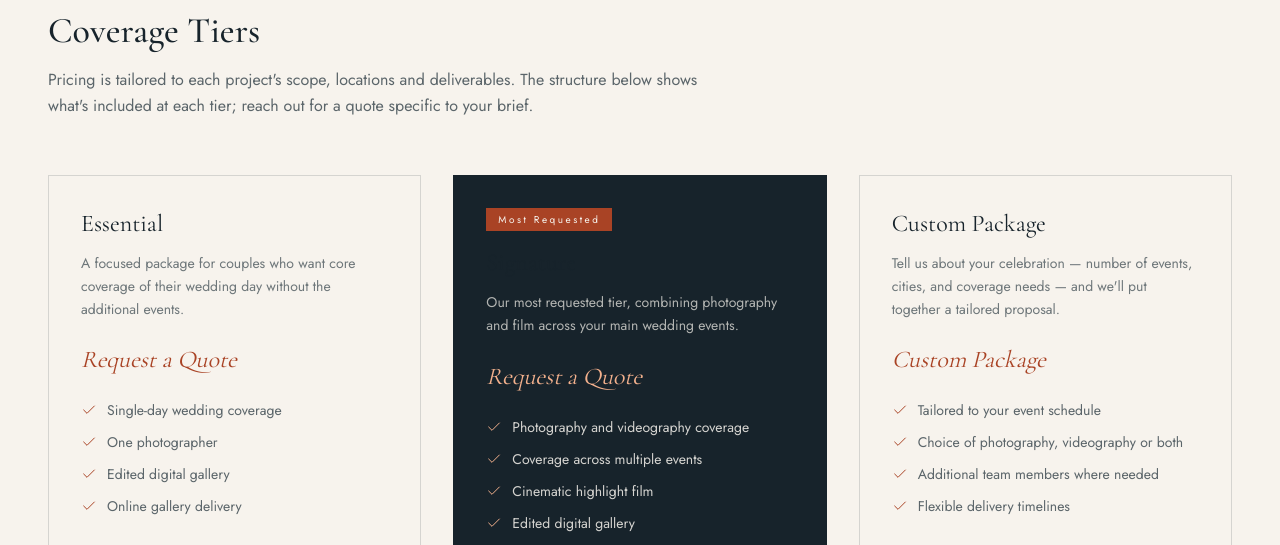
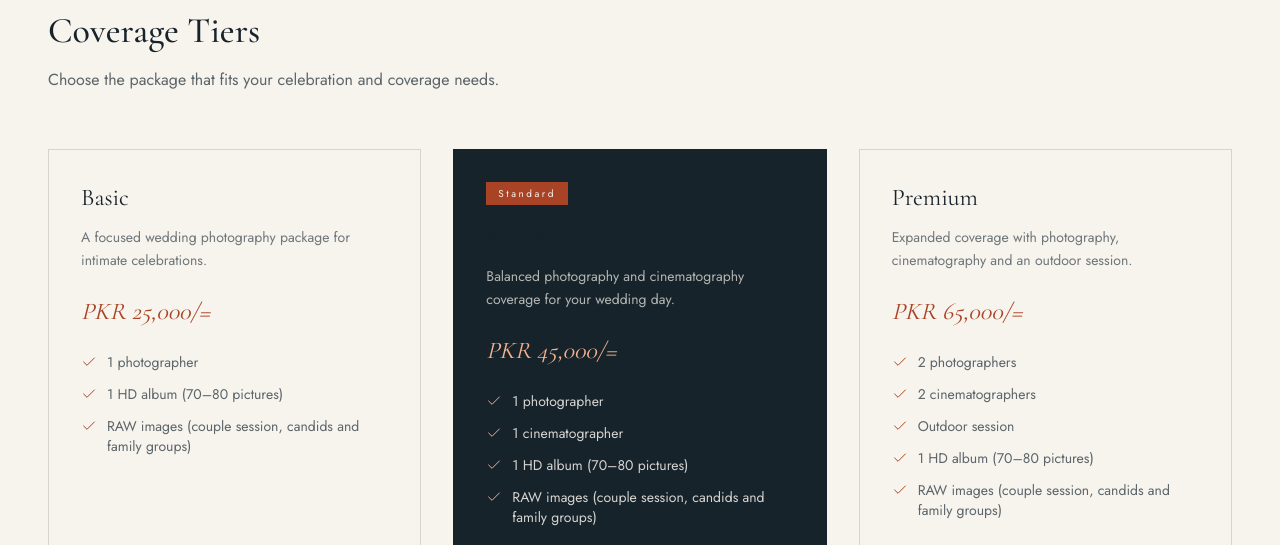
Before and after one commit to waqas588/hb-studio-weddings, a Next.js app: page /packages in a window 1280 px wide. Shown: the part 255-800 px from the top of the page. Built offline with nearby package versions, Linux system fonts and the light colour scheme; no server answers.

Commit message:
Update wedding packages and pricing

```diff
--- a/src/app/packages/page.tsx
+++ b/src/app/packages/page.tsx
@@ -9,7 +9,7 @@ import { cn } from "@/lib/utils";
 export const metadata: Metadata = {
   title: "Packages",
   description:
-    "Commercial photography and film package tiers from HB Studio. Request a custom quote for your next project.",
+  "Wedding photography and cinematography packages from HB Studio Weddings.",
   alternates: { canonical: "/packages" },
 };
 
@@ -20,7 +20,7 @@ export default function PackagesPage() {
         <SectionHeading
           kicker="Packages"
           title="Coverage Tiers"
-          description="Pricing is tailored to each project's scope, locations and deliverables. The structure below shows what's included at each tier; reach out for a quote specific to your brief."
+          description="Choose the package that fits your celebration and coverage needs."
         />
 
         <div className="mt-14 grid gap-8 lg:grid-cols-3">
@@ -34,7 +34,7 @@ export default function PackagesPage() {
             >
               {pkg.highlighted && (
                 <span className="mb-4 w-fit bg-gold-dark px-3 py-1 text-[10px] tracking-widest2 text-ivory">
-                  Most Requested
+                  Standard
                 </span>
               )}
               <h2 className="font-display text-2xl">{pkg.name}</h2>
@@ -79,17 +79,12 @@ export default function PackagesPage() {
                 variant={pkg.highlighted ? "secondary" : "ghost"}
                 className="mt-8"
               >
-                Request a Quote
+                Book Now
               </Button>
             </div>
           ))}
         </div>
 
-        <p className="mt-12 max-w-2xl text-sm text-charcoal/60">
-          Note: pricing has not yet been finalized for this site. All tiers
-          currently link to the booking form so a tailored quote can be
-          prepared once real pricing is provided.
-        </p>
       </Container>
     </div>
   );
--- a/src/data/packages.ts
+++ b/src/data/packages.ts
@@ -1,11 +1,7 @@
 /**
  * Package tiers.
  *
- * No real pricing has been supplied yet, so `priceLabel` intentionally
- * reads "Request a Quote" / "Custom Package" throughout. Once real
- * pricing is available, set `price` (e.g. "PKR 150,000") on the
- * relevant tier and update `priceLabel` accordingly — no other files
- * need to change.
+ * Package tiers and pricing supplied by the studio.
  */
 
 export interface PackageTier {
@@ -20,44 +16,40 @@ export interface PackageTier {
 
 export const packages: PackageTier[] = [
   {
-    slug: "essential",
-    name: "Essential",
-    description:
-      "A focused package for couples who want core coverage of their wedding day without the additional events.",
-    priceLabel: "Request a Quote",
+    slug: "basic",
+    name: "Basic",
+    description: "A focused wedding photography package for intimate celebrations.",
+    priceLabel: "PKR 25,000/=",
     features: [
-      "Single-day wedding coverage",
-      "One photographer",
-      "Edited digital gallery",
-      "Online gallery delivery",
+      "1 photographer",
+      "1 HD album (70–80 pictures)",
+      "RAW images (couple session, candids and family groups)",
     ],
   },
   {
-    slug: "signature",
-    name: "Signature",
-    description:
-      "Our most requested tier, combining photography and film across your main wedding events.",
-    priceLabel: "Request a Quote",
+    slug: "standard",
+    name: "Standard",
+    description: "Balanced photography and cinematography coverage for your wedding day.",
+    priceLabel: "PKR 45,000/=",
     features: [
-      "Photography and videography coverage",
-      "Coverage across multiple events",
-      "Cinematic highlight film",
-      "Edited digital gallery",
-      "Engagement session included",
+      "1 photographer",
+      "1 cinematographer",
+      "1 HD album (70–80 pictures)",
+      "RAW images (couple session, candids and family groups)",
     ],
     highlighted: true,
   },
   {
-    slug: "custom",
-    name: "Custom Package",
-    description:
-      "Tell us about your celebration — number of events, cities, and coverage needs — and we'll put together a tailored proposal.",
-    priceLabel: "Custom Package",
+    slug: "premium",
+    name: "Premium",
+    description: "Expanded coverage with photography, cinematography and an outdoor session.",
+    priceLabel: "PKR 65,000/=",
     features: [
-      "Tailored to your event schedule",
-      "Choice of photography, videography or both",
-      "Additional team members where needed",
-      "Flexible delivery timelines",
+      "2 photographers",
+      "2 cinematographers",
+      "Outdoor session",
+      "1 HD album (70–80 pictures)",
+      "RAW images (couple session, candids and family groups)",
     ],
   },
 ];
```
